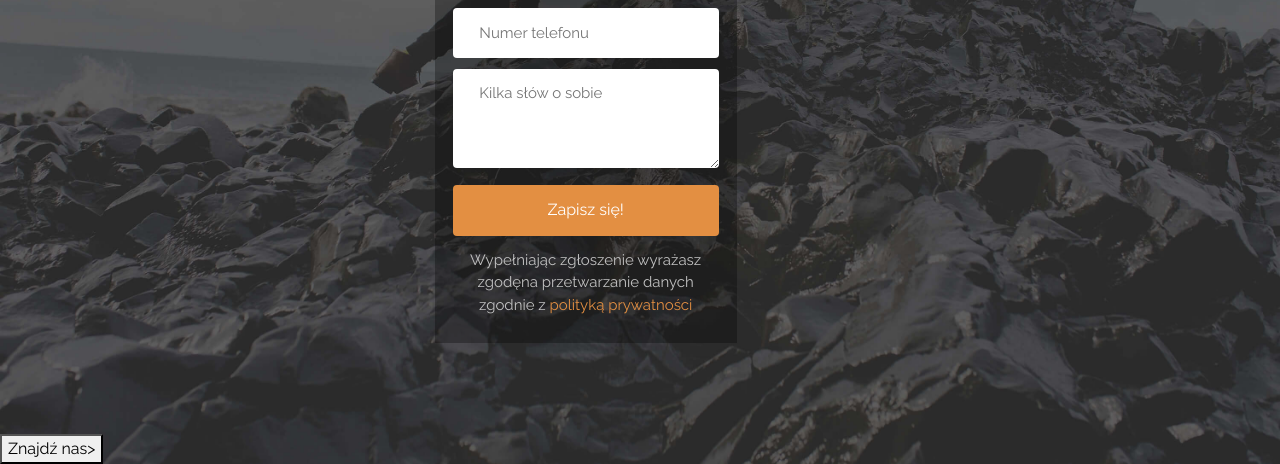
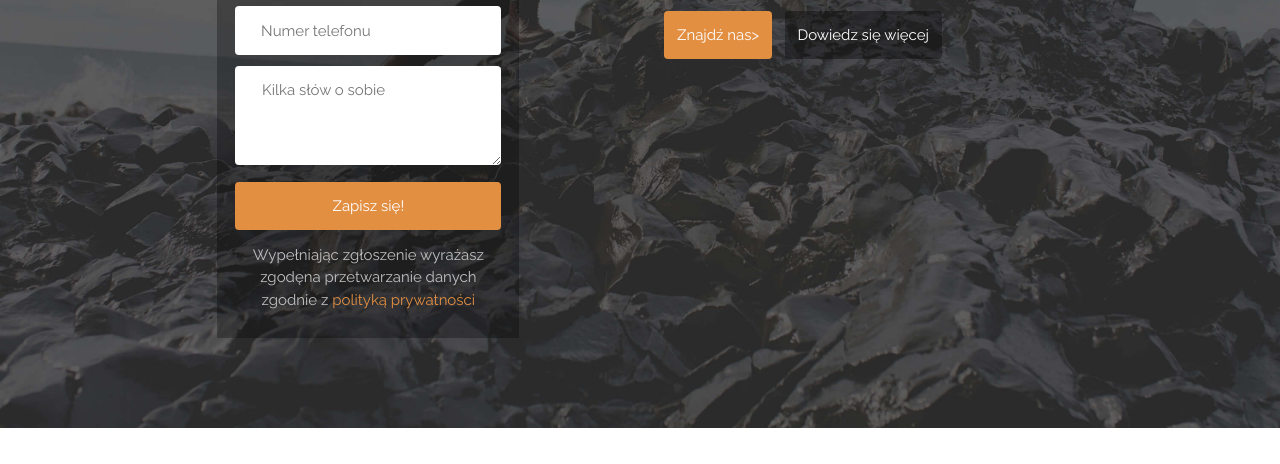
Before and after one commit to AniaPas/btstr1, a plain HTML site: page index.html in a window 1280 px wide. Shown: the part 367-831 px from the top of the page. After the commit the page ends 800 px from the top, so only its background shows below. Drawn offline with nearby package versions, Linux system fonts and the light colour scheme.

Commit message:
commit changes!

```diff
--- a/index.html
+++ b/index.html
@@ -49,10 +49,11 @@
                     </div>
                 </div>
                 <div class="col-5"><h1>Świat jest na wyciągnięcie ręki</h1><p class="paraheader">Poznaj ludzi, których łączy wspólna pasja do podróżowania. Przekonaj się, jak wygląda życie bez granic.</p>
+                <div class="buttongroup"><button class="findus" id="findus">Znajdź nas></button>
+                    <button class="learnmore" id="learnmore">Dowiedz się więcej</button>
                 </div>
-                <div class="2buttons">
-                    <button class="findus" id="findus" >Znajdź nas></button>
                 </div>
+
                 <div class="col">
                 </div>
             </div>
--- a/style.css
+++ b/style.css
@@ -52,6 +52,7 @@ a:hover {
 }
 h1 {
    margin-top: 35%;
+   margin-bottom: 1%;
     font-size: 36px;
     font-weight: 600;
     color: white;
@@ -60,6 +61,7 @@ h1 {
 }
 .paraheader{
     margin-top: 4%;
+    margin-bottom: 5%;
     font-size: 18px;
     color: white;
     text-align: center;
@@ -102,7 +104,7 @@ h1 {
 
    margin-bottom: 4%;
    width:100%;
-   padding:5% 10% 5% 10%;
+   padding:1vw 2vw 1vw 2vw;
    border-radius: 4px;
    border:0;
 }
@@ -127,12 +129,12 @@ h1 {
 }
 .signin {
     color: white;
-    font-size: 1rem;
+    font-size: 15px;
     background-color:#e38f42 ;
     border-radius: 4px;
     border: 0;
     width:100%;
-    padding:5% 10% 5% 10%;
+    padding:1vw 2vw 1vw 2vw;
     margin-top: 0;
     margin-bottom: 5%;
 }
@@ -142,3 +144,26 @@ h1 {
     text-align: center;
     margin-bottom: 10%;
 }
+.findus{
+    color:white;
+    background-color: #e38f42;
+    font-size: 15px;
+    border: 0;
+    border:0;
+    border-radius: 4px;
+    padding: 1vw;
+    margin-right: 1vw;
+}
+.learnmore {
+    color:white;
+    background-color: rgba(0, 0, 0, 0.35);
+    font-size: 15px;
+    border: 0;
+    border:0;
+    border-radius: 4px;
+    padding: 1vw
+}
+.buttongroup {
+    display: flex;
+    justify-content: center;
+}
```
